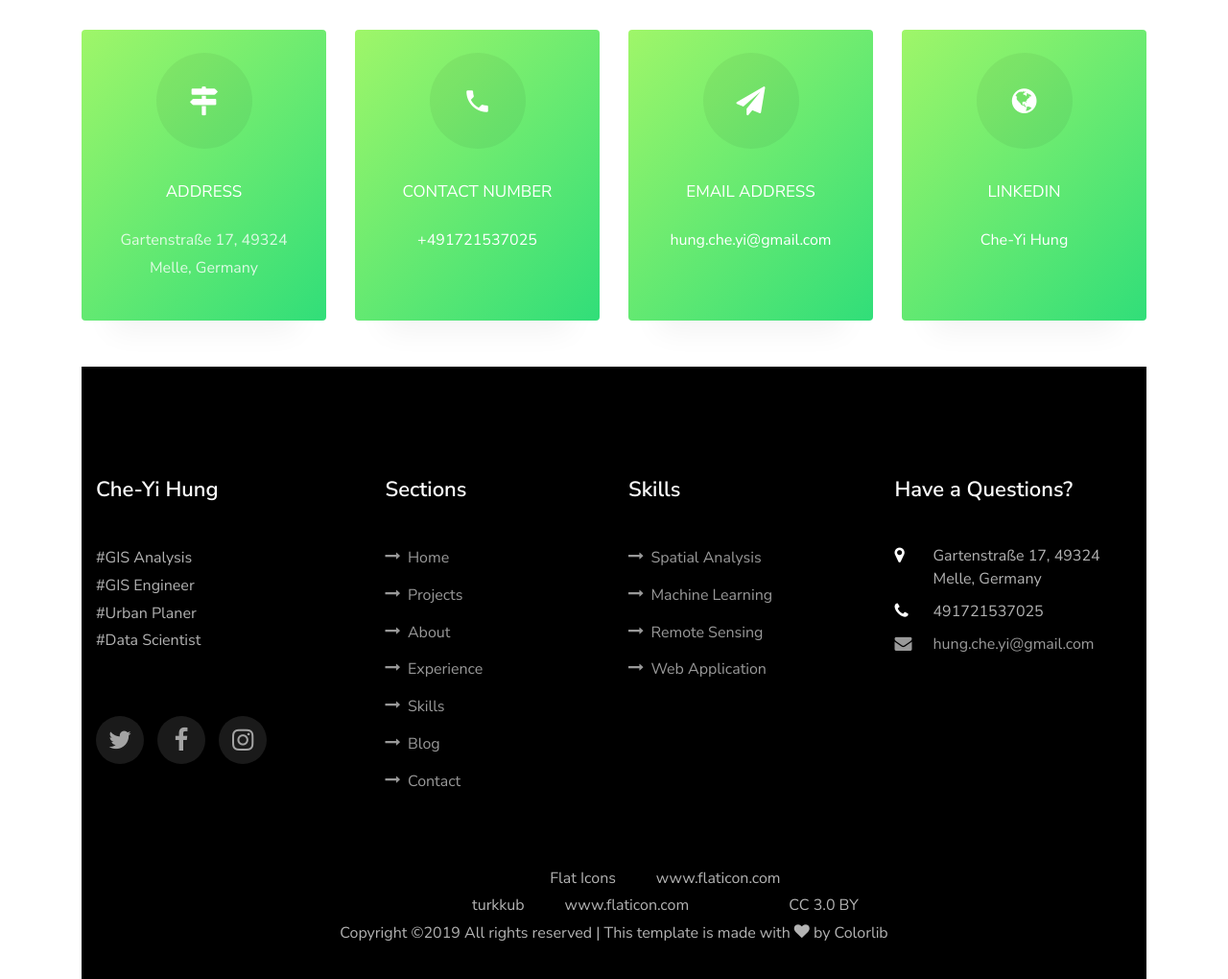
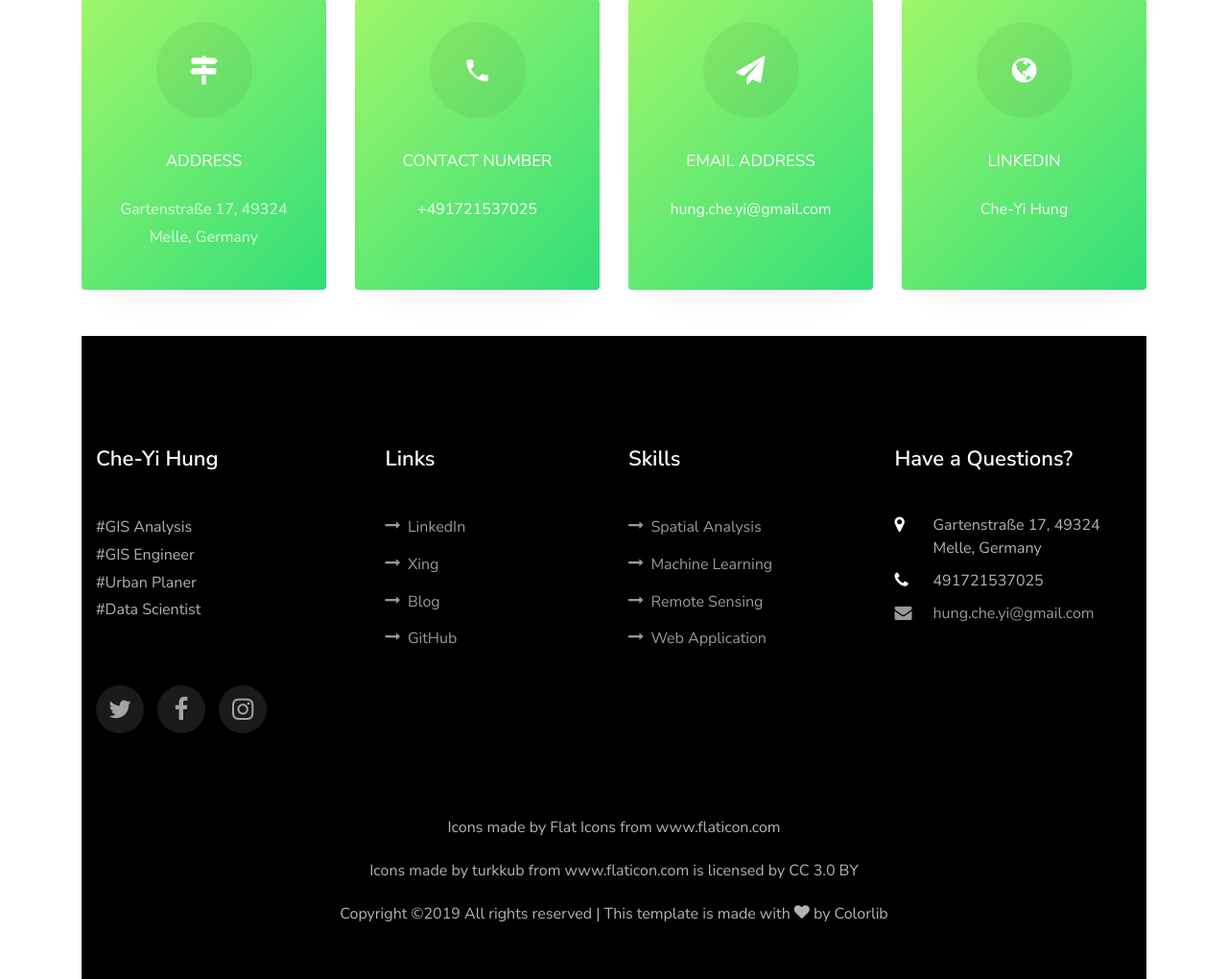
Before and after one commit to soarwing52/portfolio_Jay, a Django app: page / in a window 1280 px wide. Shown: the part 5480-6500 px from the top of the page at 96% size. Run offline with Django 3.2, Linux system fonts and the light colour scheme; data comes from the database, SQL or seed files in the repository; both versions use the stored data as it was after the commit; some libraries are stand-ins or nearby versions; some web fonts are replaced.

Commit message:
links at end

```diff
--- a/pages/admin.py
+++ b/pages/admin.py
@@ -1,6 +1,6 @@
 from django.contrib import admin
 
-from .models import Skill, Project, Section, About, Education, WorkExperience,Blog, BigProject
+from .models import Skill, Project, Section, About, Education, WorkExperience,Blog, BigProject, Links
 # Register your models here.
 admin.site.register(Section)
 admin.site.register(Skill)
@@ -8,6 +8,7 @@
 admin.site.register(About)
 admin.site.register(Education)
 admin.site.register(BigProject)
+admin.site.register(Links)
 
 class WorkAdmin(admin.ModelAdmin):
     list_display= ('name', 'time', 'position')
--- a/pages/models.py
+++ b/pages/models.py
@@ -78,3 +78,11 @@
 
     def __str__(self):
         return self.name
+
+
+class Links(models.Model):
+    title = models.CharField(max_length=20)
+    link = models.URLField()
+
+    def __str__(self):
+        return self.title
--- a/pages/templates/pages/index.html
+++ b/pages/templates/pages/index.html
@@ -56,8 +56,6 @@
 							<span class="subheading">Hi! Welcom to my page</span>
 							<h1 class="mb-4 mt-3">Analysis+Execution= <span>Solution</span></h1>
 							<p>GIS Engineer & Analysis, ESRI & Python</p>
-
-
 							<p><a href="#contact-section" class="btn btn-primary px-5 py-3 mt-3">Get in touch</a></p>
 						</div>
 					</div>
@@ -100,8 +98,6 @@
 	</div>
 </section>
 
-
-
 <section class="ftco-counter img ftco-section ftco-no-pt ftco-no-pb" id="about-section">
 	<div class="container">
 		<div class="row d-flex">
@@ -113,7 +109,7 @@
 				<div class="col-md-12 heading-section ftco-animate">
 					<span class="subheading">About Me</span>
 					<a href="https://www.linkedin.com/in/che-yi-hung/" target="_blank"><h2 class="mb-4" style="font-size: 34px; text-transform: capitalize;" >{{about.position}}</h2></a>
-					<p><font color="black">
+					<font color="black">
 						Geographer, Urban Planner, Data Analysis and Python developments<br>
 
 						I dedicate to<br>
@@ -127,7 +123,7 @@
 							Other than working life, I'm an enthusiast in outdoor and sports from kitesurfing, rock climbing, cycling, diving, etc. <br>
 							The one common thing in all these is that, they all require a green and clean environment<br>
 							That's what I devote to, full time and with all my life.<br>
-							#Taiwan #Germany, managing with the variety of different society and environment</font></p>
+							#Taiwan #Germany, managing with the variety of different society and environment</font>
 				</div>
 			</div>
 
@@ -142,7 +138,7 @@
 						{% for wrk in works %}
 						<a class="services-wrap ftco-animate">
 							<h2>{{wrk.position}}</h2>
-							<p>{{wrk.time}}  |  {{wrk.name}}</p>
+							<p>{{wrk.time}} | {{wrk.name}}</p>
 						</a>
 						{% endfor %}
 						{% for edu in edus %}
@@ -194,7 +190,7 @@
 			<div class="col-md-7 heading-section text-center ftco-animate">
 				<span class="subheading">Blog</span>
 				<h2 class="mb-4">My Develop Blog</h2>
-				<p>More Detailed information of developed projects and related informations</p>
+				<p>More Detailed information of developed projects and related information</p>
 			</div>
 		</div>
 		<div class="row d-flex">
@@ -286,10 +282,10 @@
 					</div>
 					<div class="col-md">
 						<div class="ftco-footer-widget mb-4 ml-md-4">
-							<h2 class="ftco-heading-2">Sections</h2>
+							<h2 class="ftco-heading-2">Links</h2>
 							<ul class="list-unstyled">
-								{% for section in sections %}
-								<li><a href="{{section.name}}"><span class="icon-long-arrow-right mr-2"></span>{{section.title}}</a></li>
+								{% for link in links %}
+								<li><a href="{{link.link}}" target="_blank" ><span class="icon-long-arrow-right mr-2"></span>{{link.title}}</a></li>
 								{% endfor %}
 							</ul>
 						</div>
@@ -319,8 +315,8 @@
 				</div>
 				<div class="row">
 					<div class="col-md-12 text-center">
-						<div>Icons made by <a href="https://www.flaticon.com/authors/flat-icons" title="Flat Icons">Flat Icons</a> from <a href="https://www.flaticon.com/"             title="Flaticon">www.flaticon.com</a></div>
-						<div>Icons made by <a href="https://www.flaticon.com/authors/turkkub" title="turkkub">turkkub</a> from <a href="https://www.flaticon.com/"             title="Flaticon">www.flaticon.com</a> is licensed by <a href="http://creativecommons.org/licenses/by/3.0/"             title="Creative Commons BY 3.0" target="_blank">CC 3.0 BY</a></div>
+						<div><p> Icons made by <a href="https://www.flaticon.com/authors/flat-icons" title="Flat Icons">Flat Icons</a> from <a href="https://www.flaticon.com/"  title="Flaticon">www.flaticon.com</a></p></div>
+						<div><p>Icons made by <a href="https://www.flaticon.com/authors/turkkub" title="turkkub">turkkub</a> from <a href="https://www.flaticon.com/" title="Flaticon">www.flaticon.com</a> is licensed by <a href="http://creativecommons.org/licenses/by/3.0/"             title="Creative Commons BY 3.0" target="_blank">CC 3.0 BY</a></p></div>
 						<p><!-- Link back to Colorlib can't be removed. Template is licensed under CC BY 3.0. -->
 							Copyright &copy;<script>document.write(new Date().getFullYear());</script> All rights reserved | This template is made with <i class="icon-heart color-danger" aria-hidden="true"></i> by <a href="https://colorlib.com" target="_blank">Colorlib</a>
 							<!-- Link back to Colorlib can't be removed. Template is licensed under CC BY 3.0. --></p>
@@ -329,12 +325,8 @@
 			</div>
 		</footer>
 
-
-
 		<!-- loader -->
 		<div id="ftco-loader" class="show fullscreen"><svg class="circular" width="48px" height="48px"><circle class="path-bg" cx="24" cy="24" r="22" fill="none" stroke-width="4" stroke="#eeeeee"/><circle class="path" cx="24" cy="24" r="22" fill="none" stroke-width="4" stroke-miterlimit="10" stroke="#F96D00"/></svg></div>
-
-
 		<script src="{% static 'pages/js/jquery.min.js' %}"></script>
 		<script src="{% static 'pages/js/jquery-migrate-3.0.1.min.js' %}"></script>
 		<script src="{% static 'pages/js/popper.min.js' %}"></script>
--- a/pages/views.py
+++ b/pages/views.py
@@ -1,5 +1,5 @@
 from django.shortcuts import render
-from .models import Skill, Project, Section, About, Education, WorkExperience, Blog, BigProject
+from .models import Skill, Project, Section, About, Education, WorkExperience, Blog, BigProject, Links
 # Create your views here.
 
 def index(request, *args, **kwargs):
@@ -11,6 +11,7 @@
     abouts = About.objects.all()[0]
     blogs = Blog.objects.all()
     big = BigProject.objects.all()
+    links = Links.objects.all()
     context = {'skills':skills,
                'sections':sections,
                'projects':projects,
@@ -19,6 +20,7 @@
                'works':works,
                'blogs':blogs,
                'big': big,
+               "links":links
                }
     return render(request, 'pages/index.html', context)
 
@@ -32,6 +34,7 @@
     abouts = About.objects.all()[0]
     blogs = Blog.objects.all()
     big = BigProject.objects.all()
+    links = Links.objects.all()
     context = {'skills':skills,
                'sections':sections,
                'projects':projects,
@@ -40,5 +43,6 @@
                'works':works,
                'blogs':blogs,
                'big':big,
+               'links':links
                }
     return render(request, 'pages/test.html', context)
```
Also changed, not shown: db.sqlite3, pages/migrations/0020_links.py (added).
